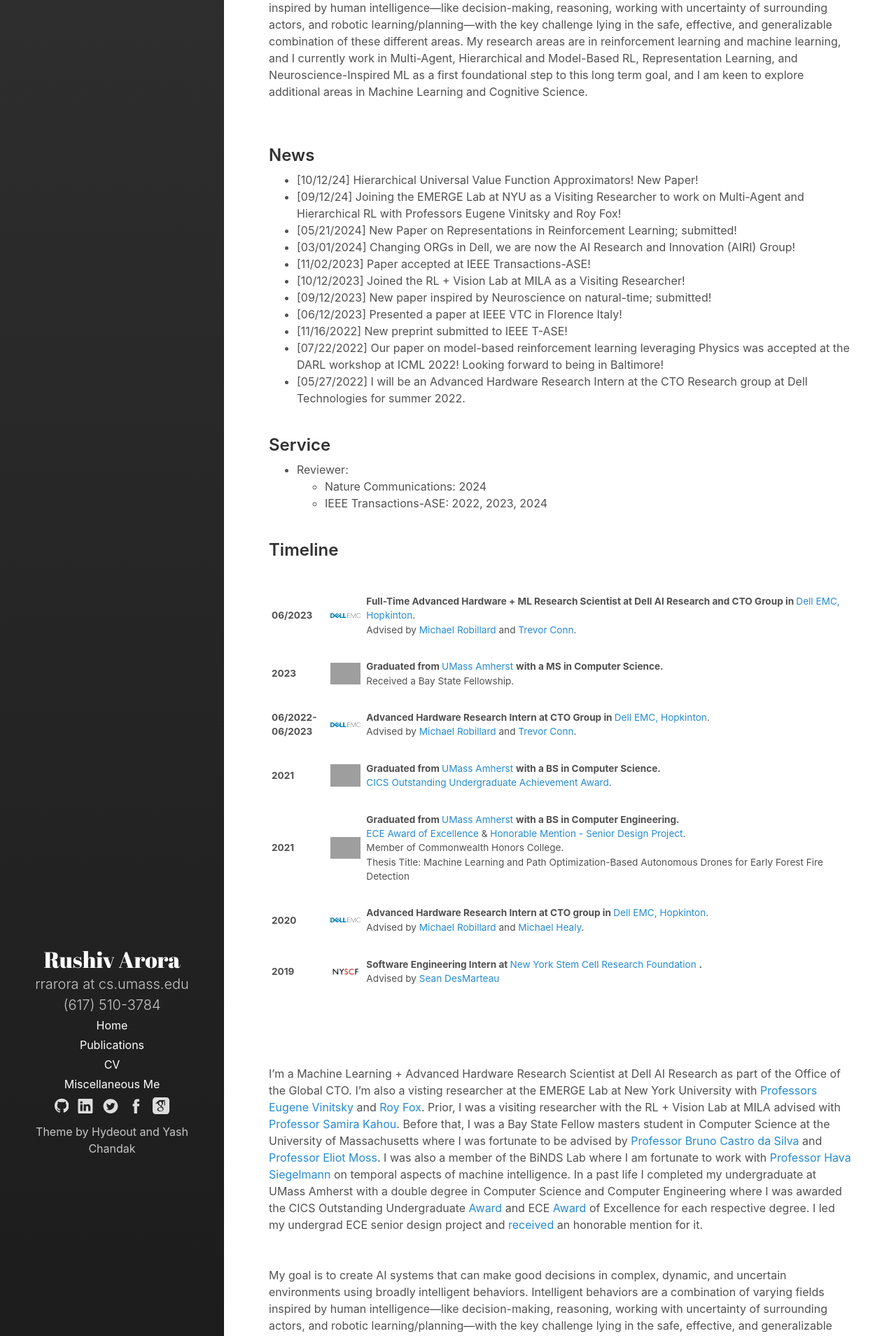
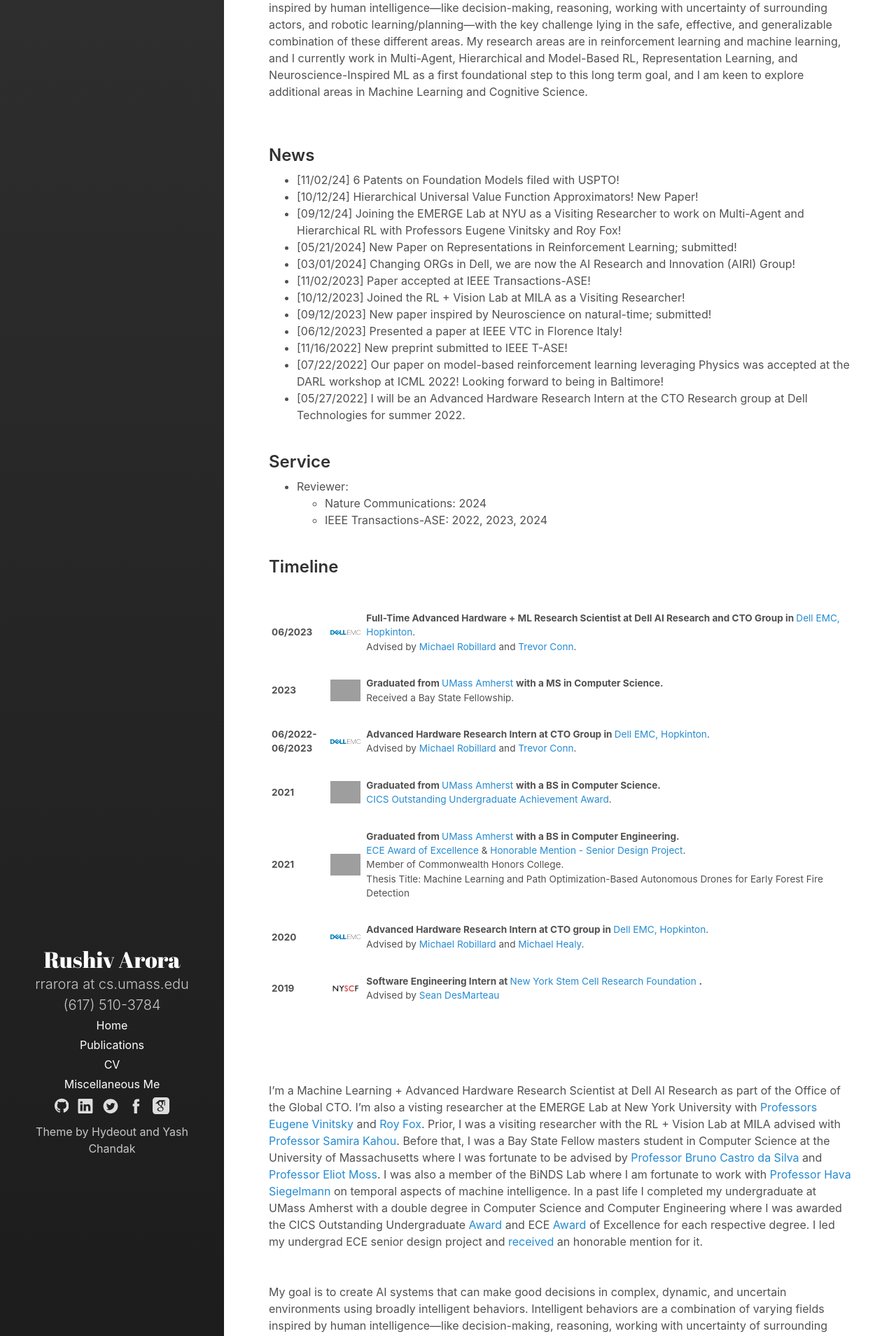
Before and after one commit to RushivArora/rushivarora.github.io, a Jekyll site: the page built from _pages/home.md, in a window 1280 px wide. Shown: the part 457-2366 px from the top of the page at 70% size. Built offline with Jekyll 4.4.1, drawn with Linux system fonts in a browser that asks for light colours; some of the changed text lies outside the part shown; grey boxes are pictures that could not be loaded.

Commit message:
Update News

```diff
--- a/_pages/home.md
+++ b/_pages/home.md
@@ -51,6 +51,7 @@ My goal is to create AI systems that can make good decisions in complex, dynamic
 
 
 ## News
+* [11/02/24] 6 Patents on Foundation Models filed with USPTO!
 * [10/12/24] Hierarchical Universal Value Function Approximators! New Paper!
 * [09/12/24] Joining the EMERGE Lab at NYU as a Visiting Researcher to work on Multi-Agent and Hierarchical RL with Professors Eugene Vinitsky and Roy Fox!
 * [05/21/2024] New Paper on Representations in Reinforcement Learning; submitted!
```
